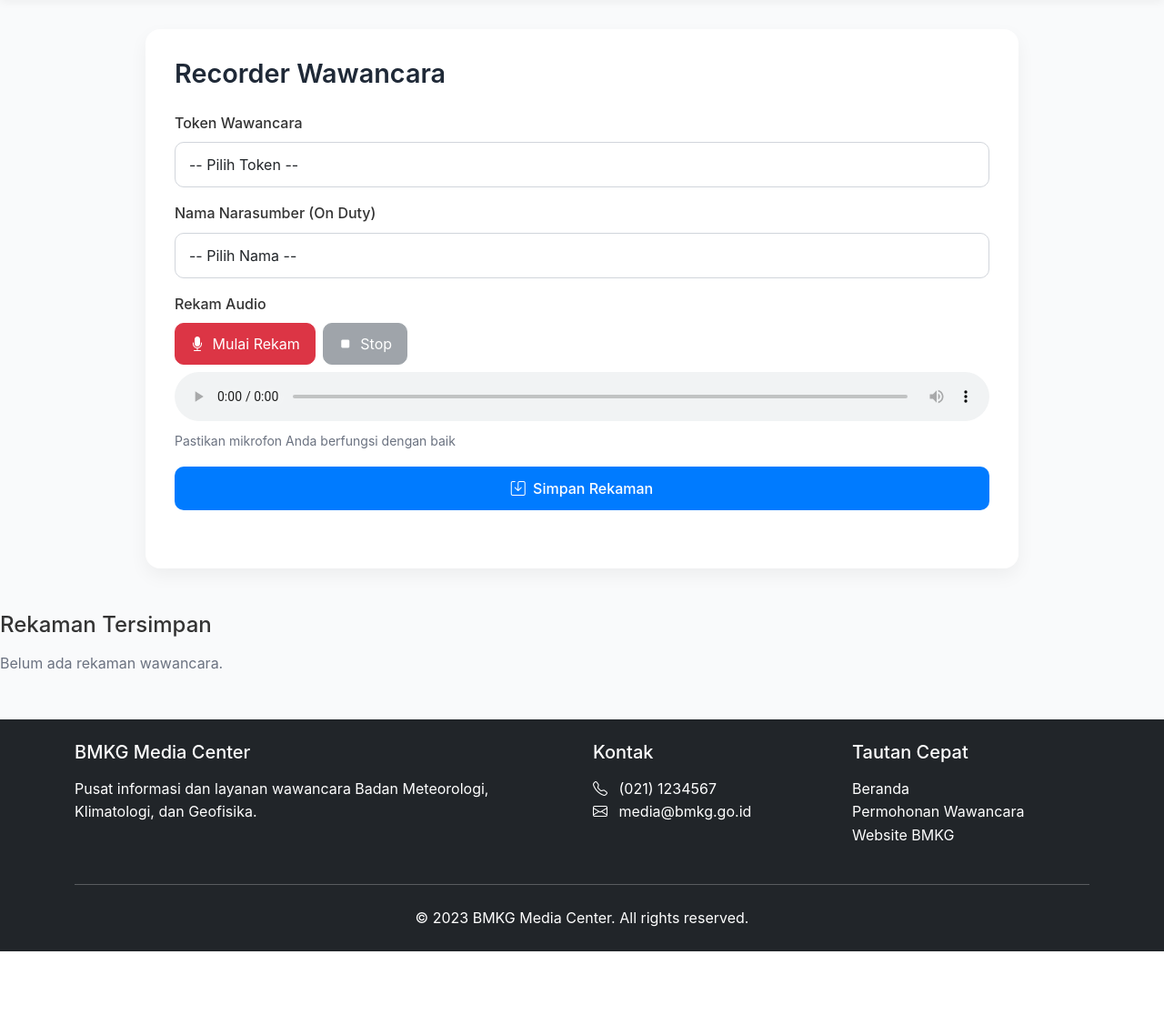
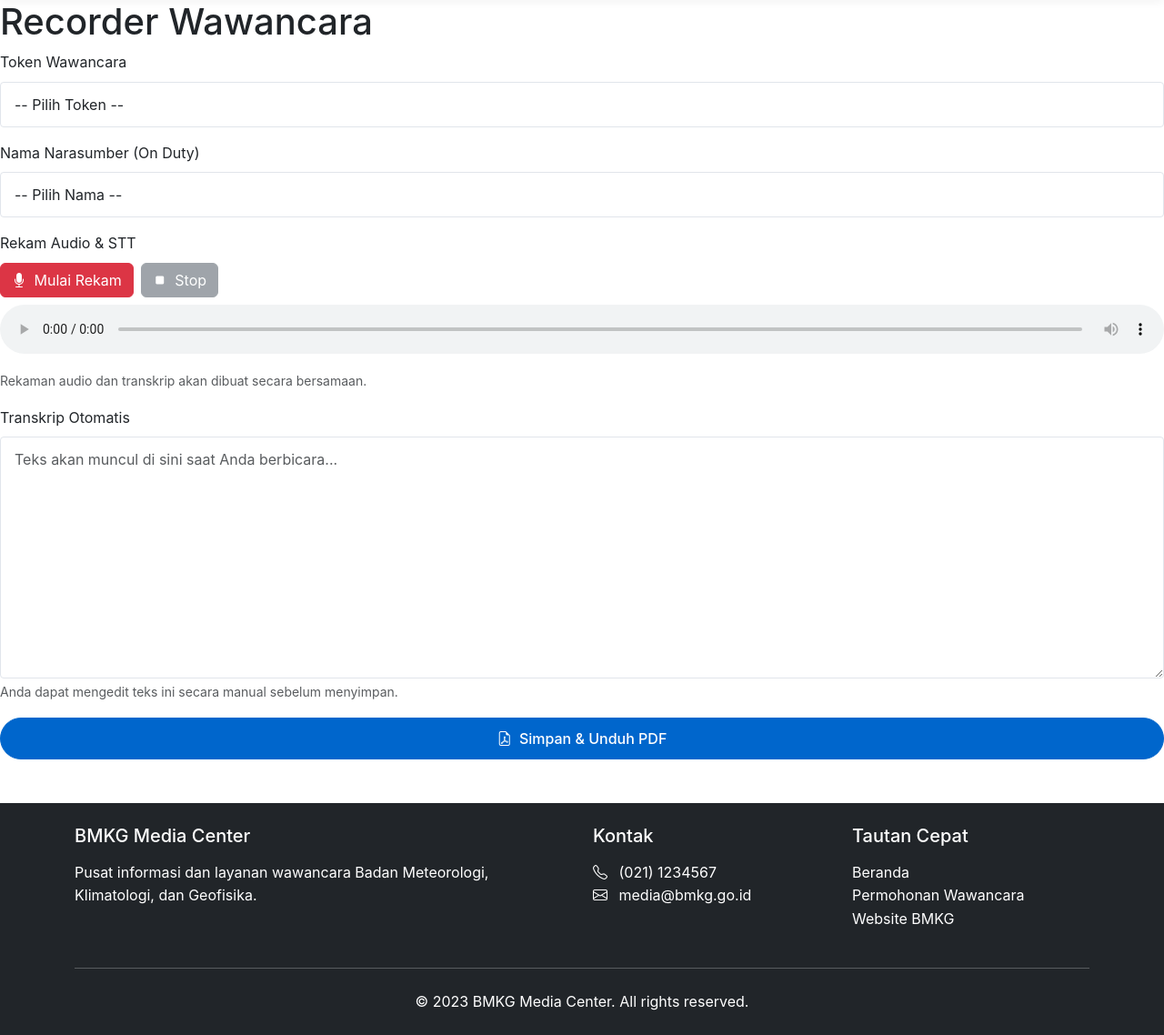
Before and after one commit to dwibagusd/bmkg-media, a Flask app: template templates/recorder.html in a window 1280 px wide. Shown: the part 74-1212 px from the top of the page at 91% size. Before the commit the page ends 1120 px from the top, so only its background shows below. Run offline with Flask 3, Linux system fonts and the light colour scheme; the template is opened without the code that fills it, so the values that code supplies are empty; parts of the project's set-up code (start-up, migrations or seed data) failed here and were passed over; some libraries are stand-ins or nearby versions.

Commit message:
Implement speech-to-text and enhance recorder
Add speech-to-text functionality and improve recording features.

```diff
--- a/templates/recorder.html
+++ b/templates/recorder.html
@@ -1,55 +1,105 @@
 {% extends "base.html" %}
 {% block title %}Recorder Wawancara{% endblock %}
+
 {% block scripts %}
 <script>
   document.addEventListener("DOMContentLoaded", function () {
-    // Referensi ke elemen-elemen
+    // Referensi Elemen
     const recordButton = document.getElementById("recordButton");
     const stopButton = document.getElementById("stopButton");
     const audioPlayer = document.getElementById("audioPlayer");
-    const saveButton = document.getElementById("saveButton");
-
-    // Referensi elemen formulir baru
+    const saveButton = document.getElementById("saveButton"); // Tombol utama
     const tokenSelect = document.getElementById("tokenSelect");
     const intervieweeSelect = document.getElementById("intervieweeSelect");
     const tokenInfo = document.getElementById("tokenInfo");
+    const transcriptText = document.getElementById("transcriptText"); // Textarea untuk STT
 
-    // Variabel untuk menyimpan data otomatis
+    // Variabel untuk data auto-fill
     let autoFilledInterviewer = "";
+    let autoFilledMedia = "";
     let autoFilledTopic = "";
     let autoFilledTime = "";
 
-    // Variabel perekaman
+    // Variabel Perekaman
     let mediaRecorder;
     let audioChunks = [];
     let isRecording = false;
     let audioBlob;
 
-    if (!navigator.mediaDevices) {
-      alert("Browser Anda tidak mendukung fitur perekaman.");
+    // Variabel Speech-to-Text (STT)
+    let recognition;
+    let finalTranscript = ''; // Menyimpan teks final
+
+    // --- Inisialisasi Speech Recognition (STT) ---
+    const SpeechRecognition = window.SpeechRecognition || window.webkitSpeechRecognition;
+    if (SpeechRecognition) {
+      recognition = new SpeechRecognition();
+      recognition.continuous = true; // Terus merekam
+      recognition.interimResults = true; // Tampilkan hasil sementara
+      recognition.lang = "id-ID";
+
+      // Saat STT mendapatkan hasil
+      recognition.onresult = (event) => {
+        let interimTranscript = '';
+        // Ulangi hasil untuk membangun string
+        for (let i = event.resultIndex; i < event.results.length; i++) {
+          const transcript = event.results[i][0].transcript;
+          if (event.results[i].isFinal) {
+            finalTranscript += transcript + ' '; // Tambahkan ke transkrip final
+          } else {
+            interimTranscript += transcript; // Kumpulkan transkrip sementara
+          }
+        }
+        // Perbarui textarea dengan gabungan final + sementara
+        transcriptText.value = finalTranscript + interimTranscript;
+      };
+
+      // Tangani error STT
+      recognition.onerror = (event) => {
+        console.error("Speech recognition error", event.error);
+        if(event.error == 'no-speech' || event.error == 'audio-capture') {
+           // Jangan tampilkan alert jika hanya hening atau error mikrofon
+        } else {
+            alert(`Terjadi error STT: ${event.error}`);
+        }
+      };
+
+      // Saat STT berhenti
+      recognition.onend = () => {
+        if (isRecording) {
+          // Jika berhenti tapi kita masih merekam, mulai lagi
+          try {
+            recognition.start();
+          } catch(e) {
+            console.warn("STT restart blocked by browser.");
+          }
+        }
+      };
+    } else {
+      alert("Browser Anda tidak mendukung Speech Recognition (STT) live.");
     }
+    // --- Akhir Inisialisasi STT ---
 
-    // --- FUNGSI BARU UNTUK MENGAMBIL DATA TOKEN ---
+
+    // --- Fungsi Otomatisasi Form (Sudah Benar) ---
     async function fetchTokenData(token) {
       if (!token) {
         tokenInfo.textContent = "";
         autoFilledInterviewer = "";
+        autoFilledMedia = "";
         autoFilledTopic = "";
         autoFilledTime = "";
         return;
       }
-
       try {
-        // Kita gunakan route /get_topik yang sudah ada, tapi kita modifikasi
-        // agar mengembalikan lebih banyak data
         const response = await fetch(`/get_topik/${token}`);
         if (!response.ok) throw new Error('Data token tidak ditemukan');
 
         const data = await response.json();
-
         if (data.interviewer_name) {
-          // Simpan data ke variabel
+          // Simpan data ke variabel JavaScript
           autoFilledInterviewer = data.interviewer_name;
+          autoFilledMedia = data.media_name;
           autoFilledTopic = data.topic;
           autoFilledTime = data.datetime;
 
@@ -59,7 +109,7 @@
             <strong>Topik:</strong> ${data.topic}
           `;
         } else {
-          tokenInfo.textContent = "Error: Data tidak lengkap untuk token ini.";
+          tokenInfo.textContent = "Error: Data tidak lengkap.";
         }
       } catch (error) {
         console.error("Gagal mengambil data token:", error);
@@ -67,26 +117,36 @@
       }
     }
 
-    // --- EVENT LISTENER BARU UNTUK DROPDOWN TOKEN ---
+    // Panggil fungsi di atas saat token diganti
     tokenSelect.addEventListener("change", function () {
       fetchTokenData(this.value);
     });
 
-    // --- FUNGSI PEREKAMAN (Tidak berubah) ---
+    // --- Kontrol Perekaman (DIMODIFIKASI) ---
     recordButton.addEventListener("click", async function () {
       try {
         const stream = await navigator.mediaDevices.getUserMedia({ audio: true });
-        mediaRecorder = new MediaRecorder(stream);
+        mediaRecorder = new MediaRecorder(stream, { mimeType: 'audio/webm' });
+        audioChunks = [];
 
         mediaRecorder.ondataavailable = (event) => audioChunks.push(event.data);
 
         mediaRecorder.onstop = () => {
           audioBlob = new Blob(audioChunks, { type: "audio/webm" });
           audioPlayer.src = URL.createObjectURL(audioBlob);
-          audioChunks = [];
         };
 
+        // Mulai media recorder
         mediaRecorder.start();
+
+        // Mulai juga STT
+        if (recognition) {
+            finalTranscript = ''; // Reset transkrip
+            transcriptText.value = ''; // Kosongkan textarea
+            recognition.start(); // Mulai STT
+        }
+
+        // Atur tombol
         recordButton.disabled = true;
         stopButton.disabled = false;
         isRecording = true;
@@ -98,64 +158,95 @@
 
     stopButton.addEventListener("click", function () {
       if (mediaRecorder && isRecording) {
+        // Hentikan media recorder
         mediaRecorder.stop();
+
+        // Hentikan juga STT
+        if (recognition) {
+          recognition.stop();
+        }
+
+        // Atur tombol
         recordButton.disabled = false;
         stopButton.disabled = true;
         isRecording = false;
       }
     });
 
-    // --- FUNGSI SIMPAN (DIMODIFIKASI) ---
+    // --- FUNGSI SIMPAN & UNDUH PDF (Alur Kerja Baru) ---
     saveButton.addEventListener("click", async function () {
       const selectedToken = tokenSelect.value;
       const selectedInterviewee = intervieweeSelect.value;
+      const transcriptValue = transcriptText.value; // Ambil teks dari STT
 
-      if (!audioBlob) {
-        alert("Tidak ada rekaman yang disimpan. Silakan rekam terlebih dahulu.");
-        return;
-      }
-
-      // Validasi baru
+      // Validasi
       if (!selectedToken || !selectedInterviewee) {
         alert("Harap isi semua field (Token dan Nama Narasumber)");
         return;
       }
-
+      if (transcriptValue.trim().length === 0) {
+        alert("Transkrip masih kosong. Silakan rekam suara Anda atau ketik manual.");
+        return;
+      }
       if (!autoFilledInterviewer) {
-          alert("Data token belum terisi otomatis. Pastikan Anda memilih token yang valid.");
-          return;
+        alert("Data token (Pewawancara) belum terisi. Pilih token yang valid.");
+        return;
       }
 
+      // Buat FormData untuk dikirim
       const formData = new FormData();
-      formData.append("audio_file", audioBlob, "recording.webm");
 
-      // Kirim data yang sudah di-fetch
+      // 1. Kirim file audio (jika ada)
+      if (audioBlob) {
+         formData.append("audio_file", audioBlob, "recording.webm");
+      }
+
+      // 2. Kirim data formulir
       formData.append("token", selectedToken);
       formData.append("interviewee", selectedInterviewee);
-      formData.append("interviewer", autoFilledInterviewer); // <- Data otomatis
-      // (Kita tidak perlu kirim topik, karena backend akan mengambilnya lagi saat buat PDF)
+      formData.append("transcript", transcriptValue); // <- Teks dari textarea
+
+      // 3. Kirim data auto-fill untuk PDF
+      formData.append("interviewer", autoFilledInterviewer);
+      formData.append("media_name", autoFilledMedia);
+      formData.append("topic", autoFilledTopic);
+      formData.append("datetime", autoFilledTime);
 
       try {
         saveButton.disabled = true;
-        saveButton.innerHTML = '<i class="bi bi-arrow-clockwise"></i> Menyimpan & Memproses...';
+        saveButton.innerHTML = '<i class="bi bi-arrow-clockwise"></i> Memproses PDF...';
 
-        // Kirim ke route /recorder (tidak berubah)
-        const response = await fetch("/recorder", {
+        // Panggil route backend baru
+        // (Pastikan Anda sudah punya route /generate_report_now di Python)
+        const response = await fetch("/generate_report_now", {
           method: "POST",
           body: formData,
         });
 
         if (response.ok) {
-          alert("Rekaman berhasil disimpan! Halaman akan dimuat ulang.");
-          window.location.reload();
+          // Sukses! Server mengembalikan file PDF
+          const blob = await response.blob();
+          const url = window.URL.createObjectURL(blob);
+          const a = document.createElement('a');
+          a.href = url;
+          a.download = `Laporan_${selectedToken}.pdf`; // Nama file unduhan
+          document.body.appendChild(a);
+          a.click(); // Memicu unduhan
+          a.remove();
+          window.URL.revokeObjectURL(url);
+
+          alert("Laporan PDF berhasil diunduh! Halaman akan dimuat ulang.");
+          window.location.reload(); // Muat ulang halaman
         } else {
-          throw new Error("Gagal menyimpan rekaman");
+          // Tangani error dari server
+          const errorData = await response.json();
+          throw new Error(errorData.message || "Gagal membuat PDF");
         }
       } catch (error) {
-        console.error("Error saving recording:", error);
-        alert("Gagal menyimpan rekaman: " + error.message);
+        console.error("Error saving/generating PDF:", error);
+        alert("Gagal: " + error.message);
         saveButton.disabled = false;
-        saveButton.innerHTML = '<i class="bi bi-save me-1"></i> Simpan Rekaman';
+        saveButton.innerHTML = '<i class="bi bi-file-earmark-pdf me-1"></i> Simpan & Unduh PDF';
       }
     });
   });
@@ -165,64 +256,6 @@
 {% block content %}
 <style>
   /* ... (CSS Anda sudah benar, tidak perlu diubah) ... */
-  body {
-    background-color: #f9fafb;
-    font-family: 'Inter', 'Segoe UI', sans-serif;
-    color: #333;
-  }
-  .recorder-container {
-    max-width: 960px;
-    margin: 2rem auto;
-    padding: 2rem;
-    background: #fff;
-    border-radius: 16px;
-    box-shadow: 0 8px 20px rgba(0, 0, 0, 0.05);
-  }
-  .recorder-container h1 {
-    font-size: 1.8rem;
-    font-weight: 600;
-    margin-bottom: 1.5rem;
-    color: #1f2937;
-  }
-  .form-label {
-    font-weight: 500;
-    margin-bottom: 0.5rem;
-  }
-  .form-control {
-    border-radius: 10px;
-    border: 1px solid #d1d5db;
-  }
-  .btn-primary {
-    background-color: #007bff;
-    border: none;
-    border-radius: 10px;
-    padding: 0.75rem;
-    font-weight: 500;
-  }
-  .btn-primary:hover {
-    background-color: #0069d9;
-  }
-  .btn-danger, .btn-secondary {
-    border-radius: 10px;
-    padding: 0.6rem 1rem;
-  }
-  .recordings-list {
-    margin-top: 2rem;
-  }
-  .recording-card {
-    border: 1px solid #e5e7eb;
-    border-radius: 12px;
-    padding: 1rem;
-    margin-bottom: 1rem;
-    background: #fefefe;
-    box-shadow: 0 2px 6px rgba(0, 0, 0, 0.03);
-  }
-  .recording-card h6 {
-    margin-bottom: 0.25rem;
-  }
-  .text-muted {
-    color: #6b7280 !important;
-  }
 </style>
 
 <div class="recorder-container">
@@ -260,7 +293,7 @@
   </div>
 
   <div class="mb-3">
-    <label class="form-label">Rekam Audio</label>
+    <label class="form-label">Rekam Audio & STT</label>
     <div class="d-flex gap-2 mb-2">
       <button id="recordButton" type="button" class="btn btn-danger">
         <i class="bi bi-mic-fill me-1"></i> Mulai Rekam
@@ -269,44 +302,21 @@
         <i class="bi bi-stop-fill me-1"></i> Stop
       </button>
     </div>
-    <audio id="audioPlayer" controls class="w-100"></audio>
-    <small class="text-muted d-block mt-1">Pastikan mikrofon Anda berfungsi dengan baik</small>
+    <audio id="audioPlayer" controls class="w-100 mb-2"></audio>
+    <small class="text-muted d-block mt-1">Rekaman audio dan transkrip akan dibuat secara bersamaan.</small>
+  </div>
+
+  <div class="mb-3">
+      <label for="transcriptText" class="form-label">Transkrip Otomatis</label>
+      <textarea class="form-control" id="transcriptText" rows="10" placeholder="Teks akan muncul di sini saat Anda berbicara..."></textarea>
+      <small class="text-muted d-block mt-1">Anda dapat mengedit teks ini secara manual sebelum menyimpan.</small>
   </div>
 
   <div class="d-grid">
     <button id="saveButton" type="button" class="btn btn-primary">
-      <i class="bi bi-save me-1"></i> Simpan Rekaman
+      <i class="bi bi-file-earmark-pdf me-1"></i> Simpan & Unduh PDF
     </button>
   </div>
-  <div class="recordings-list">
-    </div>
-</div>
 
-  <div class="recordings-list">
-    <h4 class="mt-5 mb-3">Rekaman Tersimpan</h4>
-
-    {% if not recordings %}
-    <p class="text-muted">Belum ada rekaman wawancara.</p>
-    {% else %}
-      {% for recording in recordings %}
-      <div class="recording-card">
-        <h6>{{ recording.interviewee }}</h6>
-        <p class="text-muted mb-1">Token: {{ recording.token }}</p>
-        <p class="text-muted mb-2">Pewawancara: {{ recording.interviewer }} | Tanggal: {{ recording.date }}</p>
-
-        <audio controls>
-          <source src="{{ url_for('uploaded_file', filename=recording.filename) }}" type="audio/webm" />
-          Browser Anda tidak mendukung elemen audio.
-        </audio>
-
-        <div class="mt-2">
-          <a href="{{ url_for('generate_pdf', recording_id=recording.id) }}" class="btn btn-sm btn-outline-primary">
-            <i class="bi bi-file-earmark-pdf"></i> Unduh PDF
-          </a>
-        </div>
-      </div>
-      {% endfor %}
-    {% endif %}
   </div>
-</div>
 {% endblock %}
```
